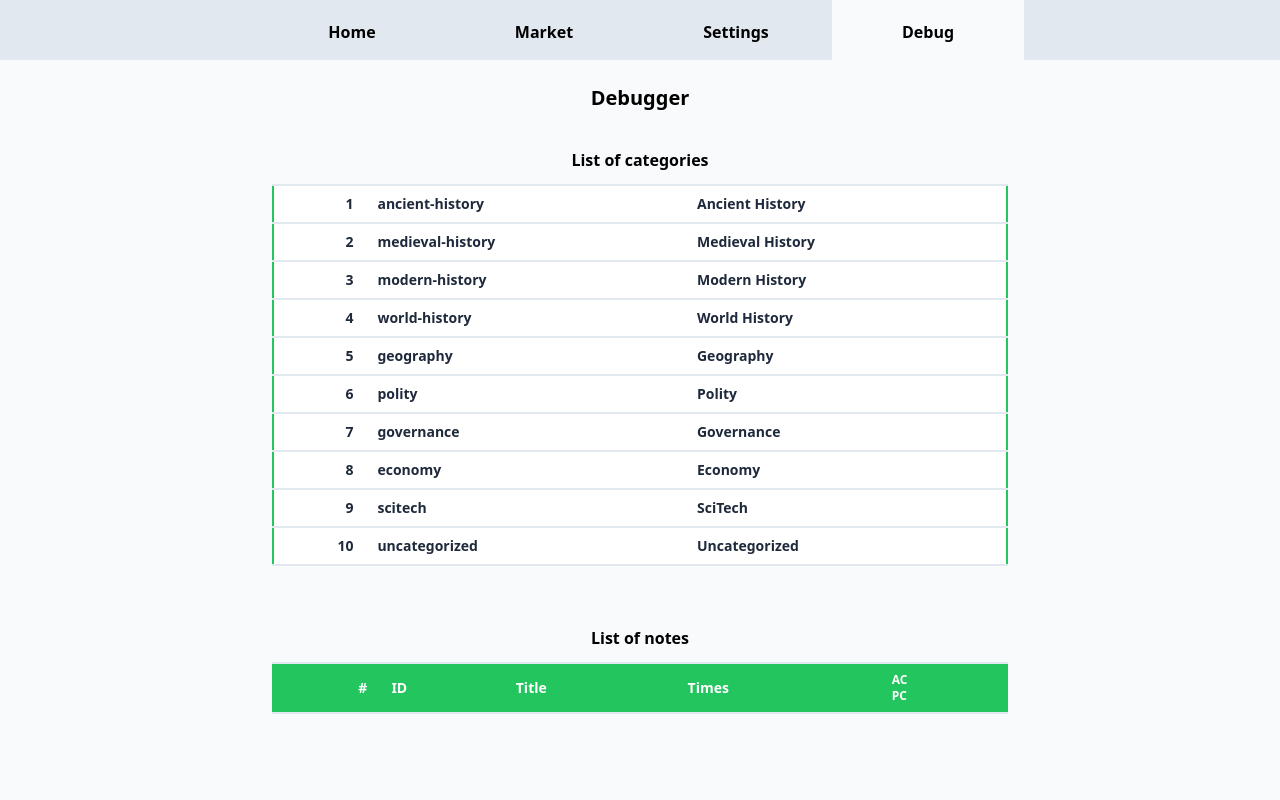
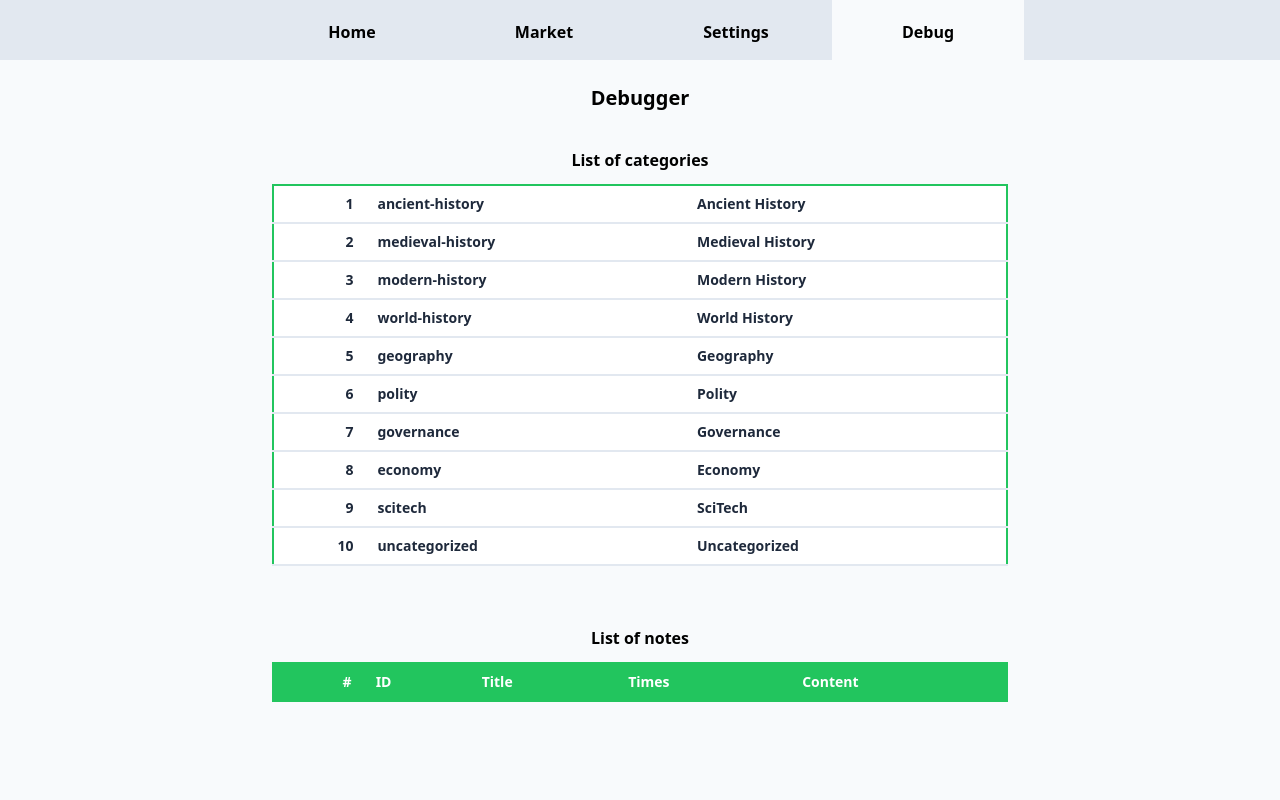
Before and after one commit to iaseth/pointedit, a React (Create React App) app: page / in a window 1280 px wide. Both pictures are taken after a click on the element "Debug". Shown: the top 800 px of the page. Built offline with nearby package versions, Linux system fonts and the light colour scheme.

Commit message:
Added Count util component to NotesList

```diff
--- a/src/PointApp/Content/Debugger/NotesList.js
+++ b/src/PointApp/Content/Debugger/NotesList.js
@@ -3,6 +3,17 @@ import React from 'react';
 import {ShowMoreButton} from '../../Utils';
 
 
+
+function Count ({
+	count, singular,
+	plural=null, zero="No"
+}) {
+	plural = plural || singular + "s";
+
+	return (
+		<h5>{count || zero} {count === 1 ? singular : plural}</h5>
+	);
+}
 
 export default function NotesList ({notes}) {
 	const [n, setN] = React.useState(5);
@@ -24,10 +35,7 @@ export default function NotesList ({notes}) {
 						<td>ID</td>
 						<td>Title</td>
 						<td>Times</td>
-						<td>
-							<h6>AC</h6>
-							<h6>PC</h6>
-						</td>
+						<td>Content</td>
 					</tr>
 				</thead>
 
@@ -44,8 +52,8 @@ export default function NotesList ({notes}) {
 							<h5>{n.modifiedAt}</h5>
 						</td>
 						<td>
-							<h5>{n.aspectsCount} aspects</h5>
-							<h5>{n.pointsCount} points</h5>
+							<Count count={n.aspectsCount} singular="aspect" />
+							<Count count={n.pointsCount} singular="point" />
 						</td>
 					</tr>)}
 				</tbody>
--- a/src/PointApp/PointApp.css
+++ b/src/PointApp/PointApp.css
@@ -22,5 +22,8 @@ table tbody tr {
 	@apply bg-white
 }
 table tr > td {
-	@apply px-3 py-2 border-y-2 border-slate-200 first:text-right;
+	@apply px-3 py-2 first:text-right;
 }
+table tbody tr > td {
+	@apply border-b-2 border-slate-200;
+}
```
